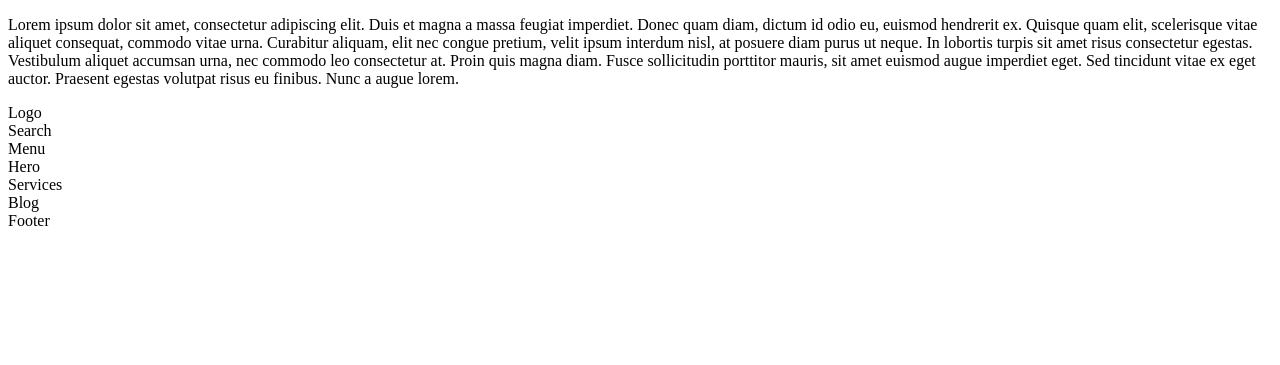
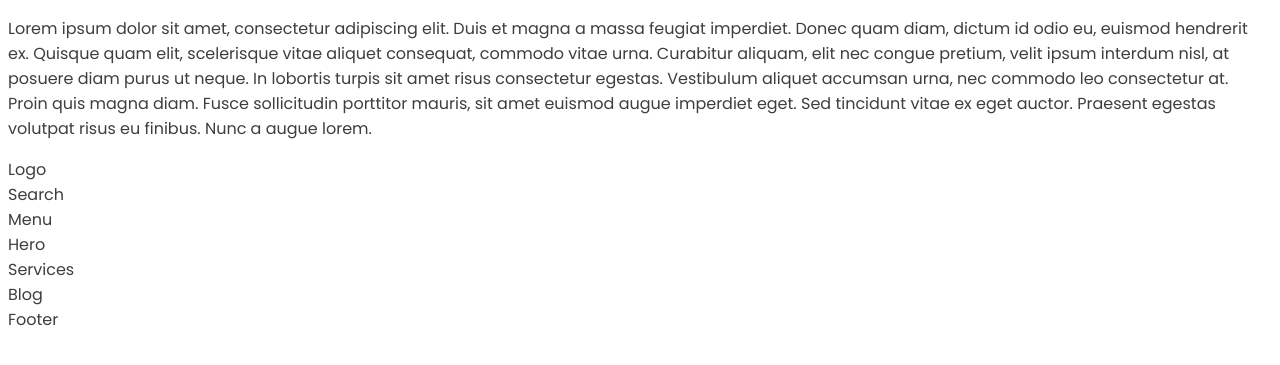
Before and after one commit to yungshun317/wordpress-interior-design-portfolio, a WordPress theme: template index.php in a window 1280 px wide. Shown: the top 365 px of the page. Run offline with PHP 8.4 and a stand-in for WordPress, Linux system fonts and the light colour scheme; the site name, menu and one post (Sample post) are stand-ins, and other content is empty.

Commit message:
[FEAT] Enqueue stylesheets in `functions.php` and print scripts in the head tag using the `wp_head` function

```diff
--- /dev/null
+++ b/functions.php
@@ -0,0 +1,7 @@
+<?php
+
+function interior_design_portfolio_load_scripts() {
+    wp_enqueue_style("interior-design-portfolio-style", get_stylesheet_uri(), array(), filemtime(get_template_directory() . "/style.css"), "all");
+    wp_enqueue_style("google-fonts", "https://fonts.googleapis.com/css2?family=Poppins:wght@400;700&display=swap", array(), null);
+}
+add_action("wp_enqueue_scripts", "interior_design_portfolio_load_scripts");
--- a/header.php
+++ b/header.php
@@ -4,7 +4,7 @@
     <meta charset=<?php bloginfo('charset'); ?>>
     <meta http-equiv="X-UA-Compatible" content="ID=edge">
     <meta name="viewport" content="width=device-width, initial-scale=1.0">
-    <title>Interior Design Portfolio</title>
+    <?php wp_head(); ?>
 </head>
 <body <?php body_class(); ?>>
 <p>Lorem ipsum dolor sit amet, consectetur adipiscing elit. Duis et magna a massa feugiat imperdiet. Donec quam diam, dictum id odio eu, euismod hendrerit ex. Quisque quam elit, scelerisque vitae aliquet consequat, commodo vitae urna. Curabitur aliquam, elit nec congue pretium, velit ipsum interdum nisl, at posuere diam purus ut neque. In lobortis turpis sit amet risus consectetur egestas. Vestibulum aliquet accumsan urna, nec commodo leo consectetur at. Proin quis magna diam. Fusce sollicitudin porttitor mauris, sit amet euismod augue imperdiet eget. Sed tincidunt vitae ex eget auctor. Praesent egestas volutpat risus eu finibus. Nunc a augue lorem.</p>
--- a/style.css
+++ b/style.css
@@ -13,3 +13,9 @@ License URI: http://www.gnu.org/licenses/gpl-2.0.html
 Text Domain: interior-design-portfolio
 Tags: one-column, custom-menu, custom-logo, featured-images, translation-ready
 */
+
+body {
+    font-family: "Poppins", sans-serif;
+    font-weight: 400;
+    color: #3F3D3F;
+}
```
